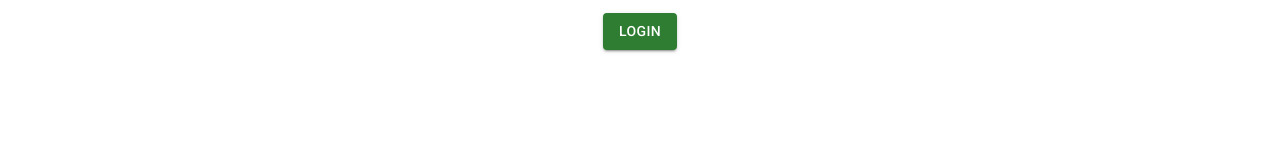
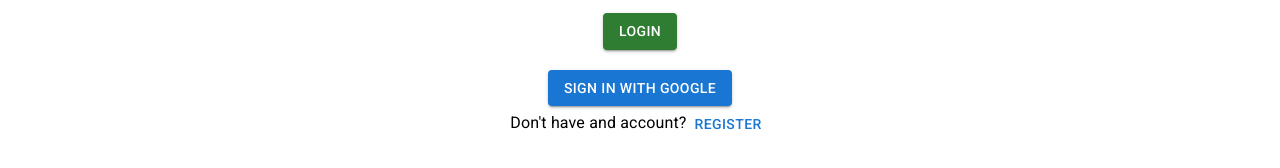
Before and after one commit to dipdastoko/watch-store-client, a React (Create React App) app: page /login in a window 1280 px wide. Shown: the part 276-444 px from the top of the page. Built offline with nearby package versions, Linux system fonts and the light colour scheme; no server answers.

Commit message:
firebase initialized

```diff
--- a/package.json
+++ b/package.json
@@ -14,6 +14,7 @@
     "@testing-library/jest-dom": "^5.16.5",
     "@testing-library/react": "^13.3.0",
     "@testing-library/user-event": "^13.5.0",
+    "firebase": "^9.9.3",
     "react": "^18.2.0",
     "react-dom": "^18.2.0",
     "react-material-ui-carousel": "^3.4.2",
--- /dev/null
+++ b/src/Firebase/firebase.config.js
@@ -0,0 +1,10 @@
+const firebaseConfig = {
+    apiKey: process.env.REACT_APP_APIKEY,
+    authDomain: process.env.REACT_APP_AUTHDOMAIN,
+    projectId: process.env.REACT_APP_PROJECTID,
+    storageBucket: process.env.REACT_APP_STORAGEBUCKET,
+    messagingSenderId: process.env.REACT_APP_MESSAGINGSENDERID,
+    appId: process.env.REACT_APP_APPID
+};
+
+export default firebaseConfig;
--- /dev/null
+++ b/src/Firebase/firebase.init.js
@@ -0,0 +1,8 @@
+import firebaseConfig from "./firebase.config";
+import { initializeApp } from "firebase/app";
+
+const initializeFirebase = () => {
+    return initializeApp(firebaseConfig);
+};
+
+export default initializeFirebase;
--- /dev/null
+++ b/src/Hooks/useFirebase.js
@@ -0,0 +1,22 @@
+import initializeFirebase from "../Firebase/firebase.init";
+import { getAuth, signInWithPopup, GoogleAuthProvider } from "firebase/auth";
+
+
+initializeFirebase();
+const auth = getAuth();
+
+const useFirebase = () => {
+    const googleSignIn = () => {
+        const googleProvider = new GoogleAuthProvider();
+        signInWithPopup(auth, googleProvider)
+            .then(result => {
+                const user = result.user;
+                console.log(user);
+            })
+    }
+
+    return {
+        googleSignIn
+    }
+}
+export default useFirebase;
--- a/src/Pages/Login/Login/Login.js
+++ b/src/Pages/Login/Login/Login.js
@@ -1,9 +1,14 @@
-import { Box, Button, FormControl, IconButton, InputAdornment, InputLabel, OutlinedInput, TextField } from '@mui/material';
+import { Box, Button, FormControl, IconButton, InputAdornment, InputLabel, OutlinedInput, TextField, Typography } from '@mui/material';
 import { Visibility, VisibilityOff } from '@mui/icons-material';
 import React from 'react';
+import { Link } from 'react-router-dom';
 import Navbar from '../../Home/Navbar/Navbar';
+import useFirebase from '../../../Hooks/useFirebase';
 
 const Login = () => {
+
+    const { googleSignIn } = useFirebase();
+
     const [values, setValues] = React.useState({
         email: '',
         password: '',
@@ -82,6 +87,17 @@
                     Login
                 </Button>
             </form>
+            <br />
+            <Button onClick={googleSignIn} variant="contained" color="primary">
+                Sign in with google
+
+            </Button>
+            <br />
+            <Typography variant='subtitle1'>
+                Don't have and account?
+                <Link to='/register'><Button variant="text">Register</Button></Link>
+
+            </Typography>
         </Box>
     );
 };
--- a/src/Pages/Login/Register/Register.js
+++ b/src/Pages/Login/Register/Register.js
@@ -1,6 +1,7 @@
-import { Box, Button, FormControl, IconButton, InputAdornment, InputLabel, OutlinedInput, TextField } from '@mui/material';
+import { Box, Button, FormControl, IconButton, InputAdornment, InputLabel, OutlinedInput, TextField, Typography } from '@mui/material';
 import { Visibility, VisibilityOff } from '@mui/icons-material';
 import React from 'react';
+import { Link } from 'react-router-dom';
 import Navbar from '../../Home/Navbar/Navbar';
 
 const Register = () => {
@@ -94,6 +95,13 @@
                     Register
                 </Button>
             </form>
+
+            <br />
+            <Typography variant='subtitle1'>
+                Already have an account?
+                <Link to='/login'><Button variant="text">Login</Button></Link>
+
+            </Typography>
         </Box>
     );
 };
```
Also changed, not shown: 1 other file (tests, documents, lock files or other folders).
